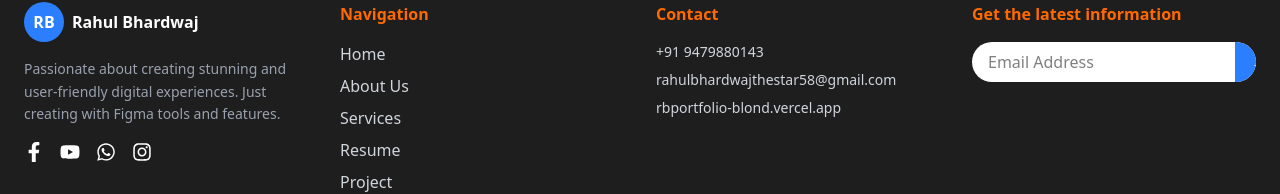
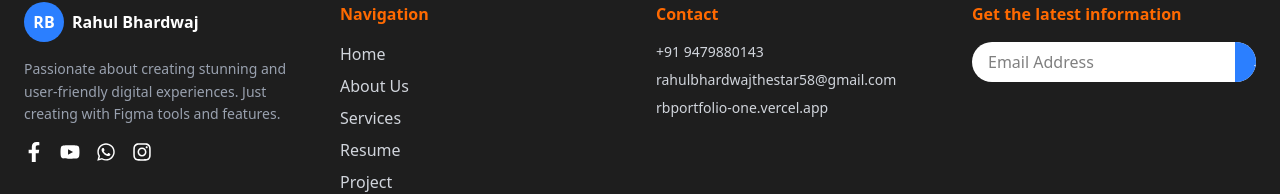
Before and after one commit to DarkZ143/rbportfolio, a Next.js app: page / in a window 1280 px wide. Shown: the part 1588-1782 px from the top of the page. Built offline with nearby package versions, Linux system fonts and the light colour scheme.

Commit message:
Updated on 24-08-2025

```diff
--- a/src/app/myfooter/page.tsx
+++ b/src/app/myfooter/page.tsx
@@ -129,8 +129,8 @@ export default function Footer() {
               <li className="cursor-pointer" onClick={() => router.push("mailto:rahulbhardwajthestar58@gmail.com")}>
                 rahulbhardwajthestar58@gmail.com
               </li>
-              <li className="cursor-pointer" onClick={() => router.push("https://rbportfolio-blond.vercel.app")}>
-                rbportfolio-blond.vercel.app
+              <li className="cursor-pointer" onClick={() => router.push("https://rbportfolio-one.vercel.app")}>
+                rbportfolio-one.vercel.app
               </li>
             </ul>
           </div>
```
Also changed, not shown: src/rbresume.png, 1 other file (tests, documents, lock files or other folders).
